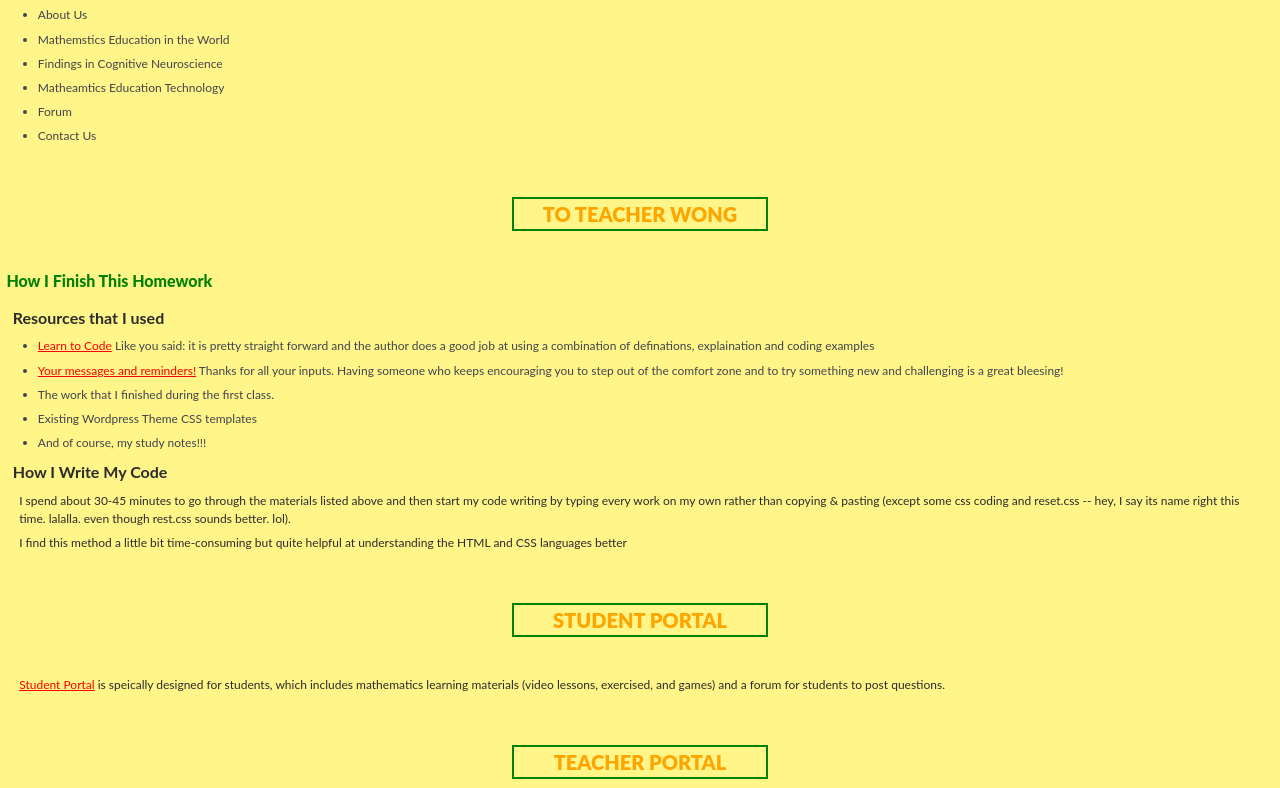
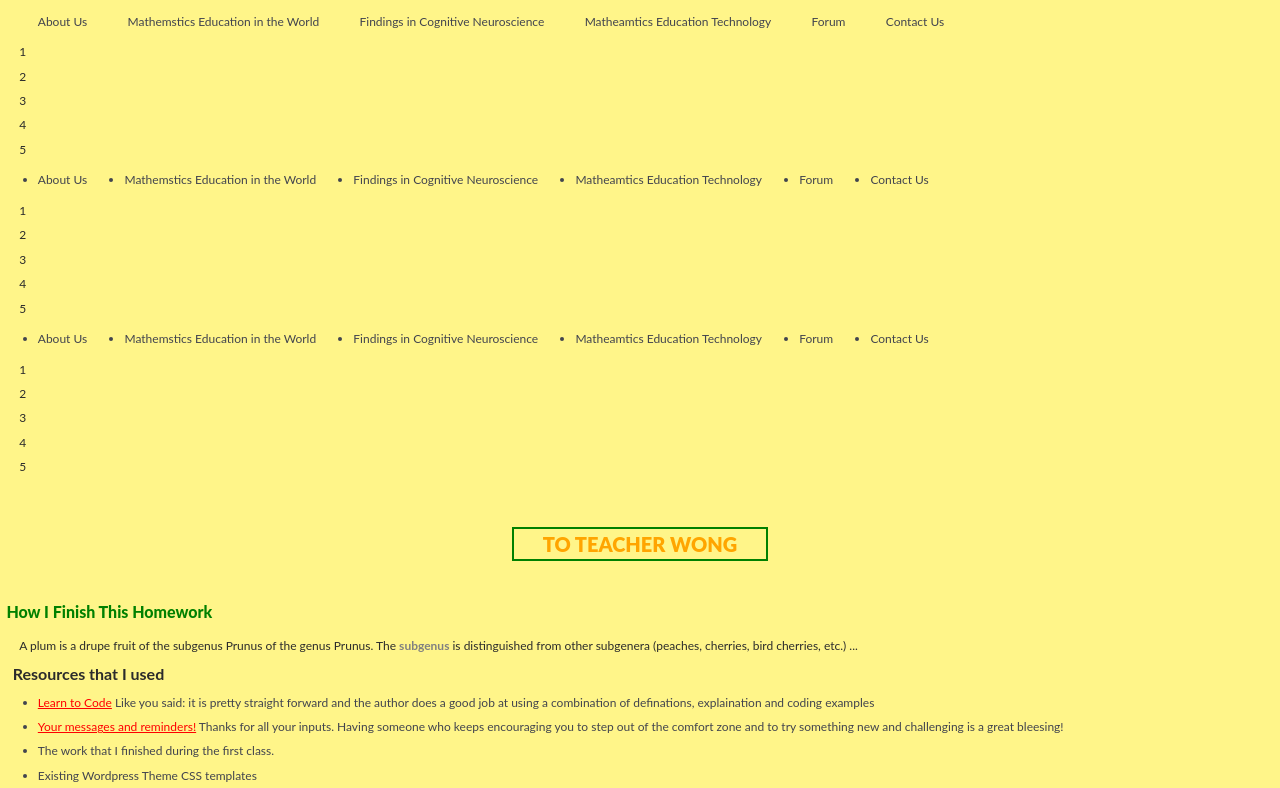
Before and after one commit to JmathInternational/learn_to_build_web, a plain HTML site: page index.html in a window 1280 px wide. Shown: the top 788 px of the page. Drawn offline with Linux system fonts and the light colour scheme.

Commit message:
How to use inline-block and float with clear to make horizontal list

```diff
--- a/index.html
+++ b/index.html
@@ -8,8 +8,8 @@
   </head>
 
   <body>
-		<header>
-			<ul>
+    <header >
+      <ul class="my-inline-block">
         <li>About Us</li>
         <li>Mathemstics Education in the World</li>
         <li>Findings in Cognitive Neuroscience</li>
@@ -18,6 +18,30 @@
         <li>Contact Us</li>
       </ul>
     </header>
+    <p>1</p><p>2</p><p>3</p><p>4</p><p>5</p>
+    <header >
+      <ul class="nav">
+        <li>About Us</li>
+        <li>Mathemstics Education in the World</li>
+        <li>Findings in Cognitive Neuroscience</li>
+        <li>Matheamtics Education Technology</li>
+        <li>Forum</li>
+        <li>Contact Us</li>
+      </ul>
+    </header>
+    <div style="clear: both"></div>
+    <p>1</p><p>2</p><p>3</p><p>4</p><p>5</p>
+    <header >
+      <ul class="nav clear-fix">
+        <li>About Us</li>
+        <li>Mathemstics Education in the World</li>
+        <li>Findings in Cognitive Neuroscience</li>
+        <li>Matheamtics Education Technology</li>
+        <li>Forum</li>
+        <li>Contact Us</li>
+      </ul>
+    </header>
+    <p>1</p><p>2</p><p>3</p><p>4</p><p>5</p>
     <section>
       <content>
         <div>
@@ -26,6 +50,12 @@
         <div>
           <h2>How I Finish This Homework</h2>
         </div>
+        <div>
+          <p>
+            A plum is a drupe fruit of the subgenus Prunus of the genus Prunus. The <span style='font-weight: bold; color: grey'>subgenus</span> is distinguished from other subgenera (peaches, cherries, bird cherries, etc.) ...
+          </p>
+        </div>
+
         <div>
           <h3>Resources that I used</h3>
         </div>
@@ -86,7 +116,7 @@
         <div>
           <h2>Language</h2>
         </div>
-				<ul>
+        <ul class="nav">
           <li>English</li>
           <li>Chinese</li>
           <li>Japanese</li>
@@ -96,7 +126,7 @@
           <li>German</li>
         </ul>
       </content>
-			<content>
+      <content class="nav">
         <div>
           <h2>Forums</h2>
         </div>
--- a/style.css
+++ b/style.css
@@ -88,3 +88,24 @@ a:hover {
 a:active {
     color: #0000FF;
 }
+
+.nav li {
+  float: left;
+}
+
+.clear-fix:before,
+.clear-fix:after {
+  content: "";
+  display: block;
+}
+.clear-fix:after {
+  clear: both;
+}
+.clear-fix {
+  clear: both;
+  *zoom: 1;
+}
+
+ul.my-inline-block li{
+  display: inline-block;
+}
```
Lines whose indentation alone changed are shown as unchanged.
